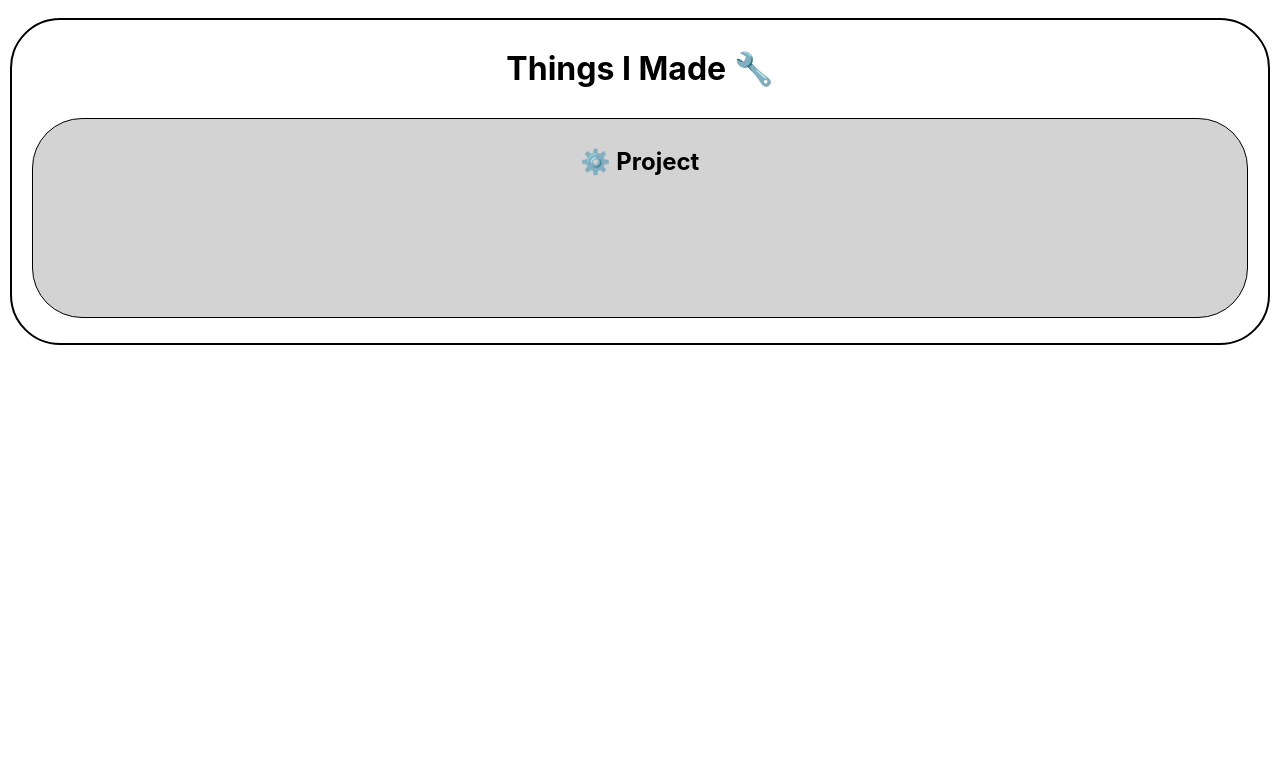
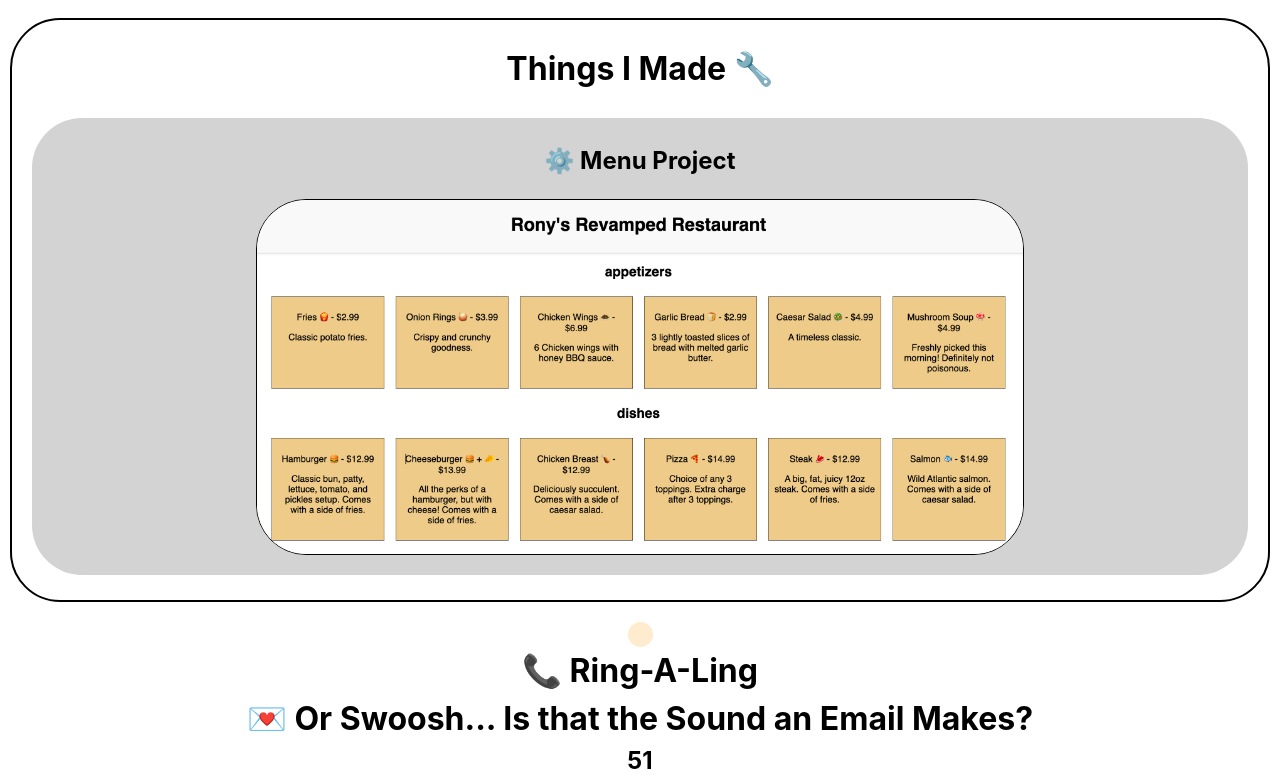
Before and after one commit to Kiyotito/portfolio-project, a React (Create React App) app: page / in a window 1280 px wide. Shown: the part 965-1744 px from the top of the page. Before the commit the page ends 1310 px from the top, so only its background shows below. Built offline with nearby package versions, Linux system fonts and the light colour scheme.

Commit message:
more updates

```diff
--- a/src/components/Contact.js
+++ b/src/components/Contact.js
@@ -2,19 +2,33 @@ import React from "react";
 import styled from "styled-components";
 
 const Contact = () => {
-
+    const lengthOfWindow = window.innerWidth;
+    const numberOfCircle = Math.floor(lengthOfWindow/25);
     return (
     <ContactBanner>
-    <Spotlight src="/assets/Spotlight.png"/>
-    <h1>I am everywhere</h1>
+    {}
+    <Circle> </Circle>
+    <h1>📞 Ring-A-Ling</h1>
+    <h1>💌 Or Swoosh... Is that the Sound an Email Makes?</h1>
+<h2>{numberOfCircle}</h2>
     </ContactBanner>
     )
 }
 
 export default Contact;
 
+const Circle = styled.div`
+height: 25px;
+width: 25px;
+border-radius: 50%;
+background-color: blanchedalmond;
+margin-top: 20px;
+`
+
 const ContactBanner = styled.div`
 display: flex;
+flex-direction: column;
+align-items: center;
 `
 
 const Spotlight = styled.img`
--- a/src/components/Hero.js
+++ b/src/components/Hero.js
@@ -64,11 +64,12 @@ flex-direction: column;
 `
 
 const Name = styled.h1`
-margin: 0px 10px;
+margin: 5px 10px;
 font-size: 0px;
 transition: all 0.25s ease-in-out;
 opacity: 0;
 ${NameQuestion}:hover &{
+  margin-top: -10px;
   font-size: 75px;
   opacity: 1;
 }
--- a/src/components/MainPage.js
+++ b/src/components/MainPage.js
@@ -4,7 +4,7 @@ import Hero from "./Hero";
 import NavigationCircleBar from "./NavigationCircleBar";
 import AboutMe from "./AboutMe";
 import Project from "./Project";
-
+import Contact from "./Contact";
 const MainPage = () => {
 
     return(
@@ -13,6 +13,7 @@ const MainPage = () => {
     <Hero/>
     <AboutMe/>
     <Project/>
+    <Contact/>
     </>
     )
 }
--- a/src/components/Project.js
+++ b/src/components/Project.js
@@ -9,7 +9,8 @@ const Project = () => {
     <MainProjectDiv>
         <ProjectTitle>Things I Made 🔧</ProjectTitle>
         <ProjectDiv>
-            <ProjectName>⚙️ Project</ProjectName>
+            <ProjectName>⚙️ Menu Project</ProjectName>
+            <MyImage src="/assets/MenuProject.png"/>
         </ProjectDiv>
     </MainProjectDiv>
     </>
@@ -29,12 +30,14 @@ align-items: center;
 `
 const ProjectDiv = styled.div`
 border-radius: 50px;
-border: 1px solid black;
 width: 95vw;
 margin: 25px 0px;
-height: 200px;
 text-align: center;
 background-color: lightgray;
+display: flex;
+flex-direction: column;
+align-items: center;
+padding-bottom: 20px;
 `
 
 const ProjectTitle = styled.h1`
@@ -44,3 +47,9 @@ padding-top: 25px;
 const ProjectName= styled.h2`
 padding-top: 25px;
 `
+const MyImage = styled.img`
+margin-top: 20px;
+width: 60vw;
+border-radius: 50px;
+border: 1px solid black;
+`
```
Also changed, not shown: public/assets/MenuProject.png (renamed from public/assets/Menu Project.png).
